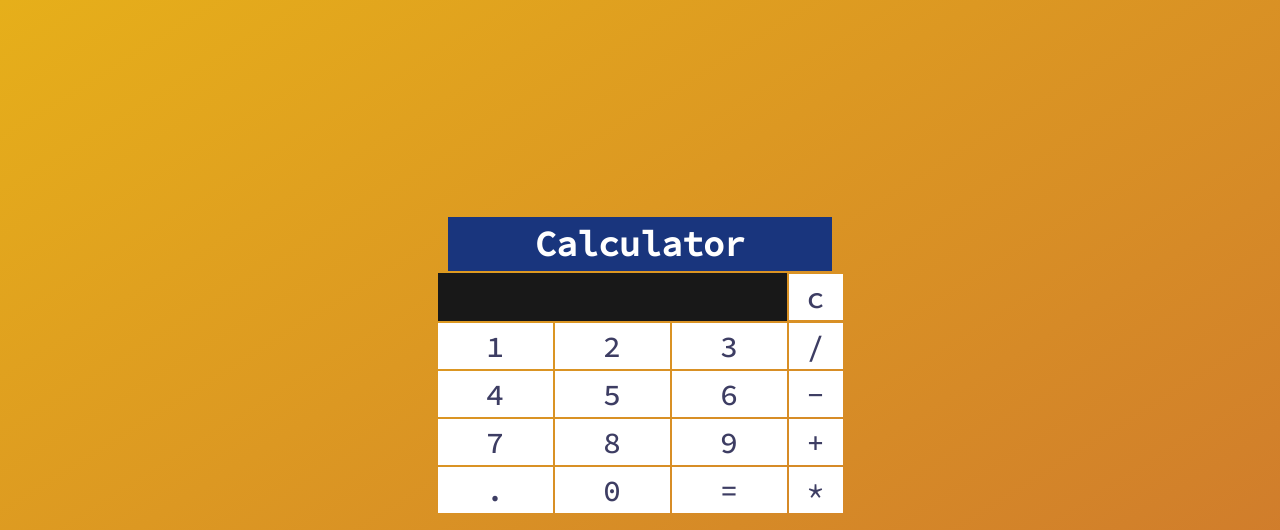
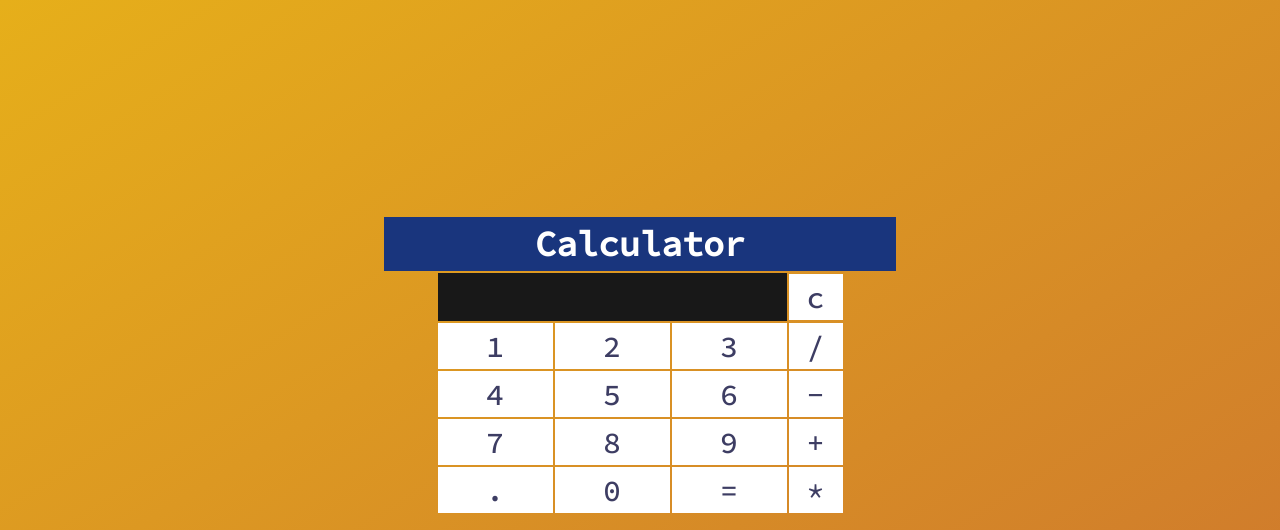
Before and after one commit to DevAyoola/calculator, a plain HTML site: page index.html in a window 1280 px wide. Shown: the top 530 px of the page. Drawn offline with Linux system fonts and the light colour scheme.

Commit message:
Update style.css

```diff
--- a/style.css
+++ b/style.css
@@ -25,15 +25,15 @@ footer {
 }
 
 header {
-	background-color: #19357d;
 	color: white;
 	border: none;
-	padding: 5px 5px 5px 5px;
 	text-align: center;
-	width: 30%;
+	width: 40%;
 }
 
 h1 {
+	background-color: #19357d;
+	padding: 5px;
 	font-family: "Source Code Pro", monospace;
 	font-size: 35px;
 }
```
